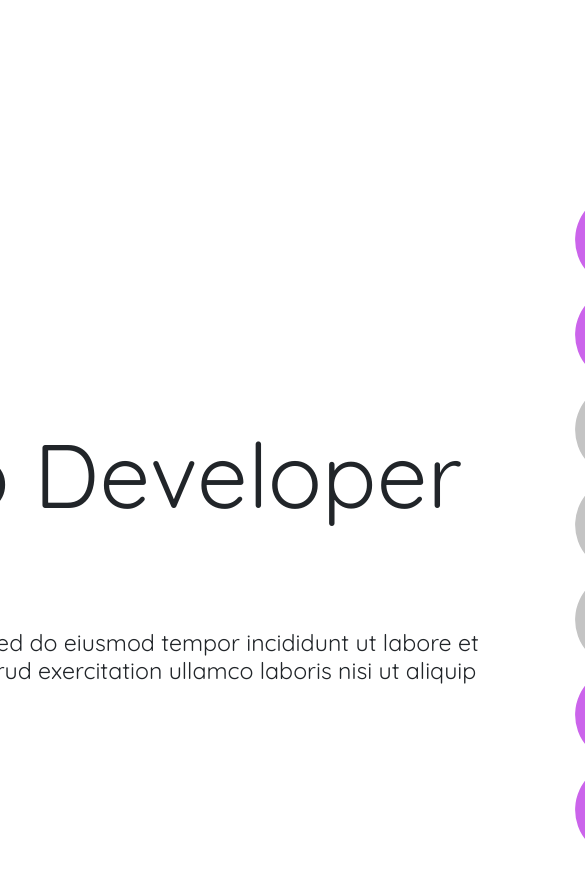
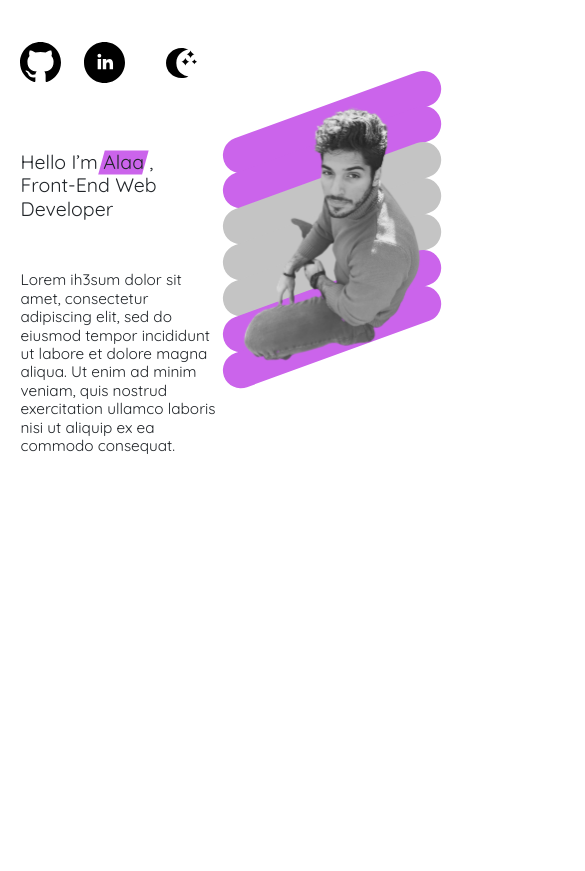
Before and after one commit to d4x3d/Portfolio, a React (Create React App) app: page / in a window 390 px wide. Shown: the top 871 px of the page, 585 px wide, since content can reach past the window. After the commit the page ends 844 px from the top, so only its background shows below. Built offline with nearby package versions, Linux system fonts and the light colour scheme.

Commit message:
handle style responsive

```diff
--- a/src/assets/App.scss
+++ b/src/assets/App.scss
@@ -1,14 +1,37 @@
 @import url("https://fonts.googleapis.com/css2?family=Quicksand&display=swap");
+@import "../index.scss";
+
+*,
+*::after,
+*::before {
+  margin: 0;
+  padding: 0;
+  box-sizing: border-box;
+}
+
+html {
+  font-size: 62.5%;
+
+  @include respond(tab-port) {
+    font-size: 50%;
+  }
+
+  @include respond(phone) {
+    font-size: 32%;
+  }
+}
 
 body {
   margin: 0;
   padding: 0;
   font-family: $font-family;
-  box-sizing: border-box;
-  margin-left: 133px;
+  font-weight: 400;
+  font-size: 1.6rem;
 }
 
-html {
-  margin: 0;
-  padding: 0;
+.ml-4 {
+  margin-left: 4rem;
 }
+.mr-4 {
+  margin-right: 4rem;
+}
--- a/src/assets/globals/_variables.scss
+++ b/src/assets/globals/_variables.scss
@@ -1,4 +1,4 @@
 $font-family: "Quicksand";
 $main-grey: #c4c4c4;
 $main-purple: #cb64eb;
-$intros-fz: 90px;
+$intros-fz: 5vw;
--- /dev/null
+++ b/src/assets/mixin/_media-query.scss
@@ -0,0 +1,27 @@
+@mixin respond($breakpoint) {
+  @if $breakpoint == phone {
+    @media (max-width: 60rem) {
+      @content;
+    }
+  }
+  @if $breakpoint == tab {
+    @media (max-width: 40rem) {
+      @content;
+    }
+  }
+  @if $breakpoint == tab-port {
+    @media (max-width: 90rem) {
+      @content;
+    }
+  }
+  @if $breakpoint == tab-land {
+    @media (max-width: 120rem) {
+      @content;
+    }
+  }
+  @if $breakpoint == pig-desktop {
+    @media (min-width: 180rem) {
+      @content;
+    }
+  }
+}
--- a/src/components/MainPage/MainBody/MainBody.js
+++ b/src/components/MainPage/MainBody/MainBody.js
@@ -9,7 +9,7 @@ function MainBody() {
           Front-End Web Developer
         </h1>
       </div>
-      <div className="main-details">
+      <div className="main-details d-block md-3">
         <h3 className="main-details__text">
           Lorem ih3sum dolor sit amet, consectetur adipiscing elit, sed do
           eiusmod tempor incididunt ut labore et dolore magna aliqua. Ut enim ad
--- a/src/components/MainPage/MainBody/MainBody.scss
+++ b/src/components/MainPage/MainBody/MainBody.scss
@@ -9,7 +9,6 @@ h1 {
 }
 
 .roteted::after {
-  margin-left: 5px;
   display: block;
   content: "";
   position: absolute;
@@ -23,11 +22,12 @@ h1 {
 }
 
 .main-title {
-  margin-bottom: 100px;
-  margin-top: 130px;
+  margin-bottom: 10rem;
+  margin-top: 13rem;
 }
 
 .main-details {
-  width: 1100px;
-  height: 180px;
+  &__text {
+    font-size: 3rem !important;
+  }
 }
--- a/src/components/MainPage/MainPage.js
+++ b/src/components/MainPage/MainPage.js
@@ -6,12 +6,14 @@ import PortfolioPic from "./PortfolioPic/PortfolioPic";
 
 function MainPage() {
   return (
-    <div className="main-page d-flex justify-content-center">
-      <div className="introduction">
-        <SocialMediaContainer />
-        <MainBody />
+    <div className="d-flex align-items-center">
+      <div>
+        <div className="ml-4">
+          <SocialMediaContainer />
+          <MainBody />
+        </div>
       </div>
-      <div>
+      <div className="d-flex align-items-center mr-4">
         <PortfolioPic />
       </div>
     </div>
--- a/src/components/MainPage/MainPage.scss
+++ b/src/components/MainPage/MainPage.scss
@@ -1,7 +1,3 @@
-.main-page {
-  margin-right: 50px;
-
-  .introduction {
-    margin-right: 80px;
-  }
+.introduction {
+  // padding-left: 0px;
 }
--- a/src/components/MainPage/PortfolioPic/PortfolioPic.js
+++ b/src/components/MainPage/PortfolioPic/PortfolioPic.js
@@ -11,8 +11,8 @@ function PortfolioPic() {
       <div className="rectangle"></div>
       <div className="rectangle purple"></div>
       <div className="rectangle purple"></div>
-      <div className="portfolio-img">
-        <img src={Portfolio} />
+      <div className="portfolio-img d-flex align-items-center">
+        <img className="portolio-img" src={Portfolio} />
       </div>
     </div>
   );
--- a/src/components/MainPage/PortfolioPic/PortfolioPic.scss
+++ b/src/components/MainPage/PortfolioPic/PortfolioPic.scss
@@ -1,14 +1,13 @@
 @import "../../../assets/Main.scss";
 
 .pic-container {
-  margin-top: 118px;
   position: relative;
 
   .rectangle {
-    width: 530px;
-    height: 95px;
+    width: 45rem;
+    height: 7rem;
     background-color: $main-grey;
-    border-radius: 50px;
+    border-radius: 5rem;
     transform: rotate(-20deg);
   }
   .purple {
@@ -19,4 +18,8 @@
     position: absolute;
     top: 0;
   }
+
+  .portolio-img {
+    width: 45rem;
+  }
 }
--- a/src/components/MainPage/SocialMediaContainer/SocialMediaContainer.scss
+++ b/src/components/MainPage/SocialMediaContainer/SocialMediaContainer.scss
@@ -1,12 +1,18 @@
 .socail-medias {
-  margin-right: 170px;
-  margin-top: 83px;
+  margin-right: 4rem;
+  margin-top: 8.3rem;
 }
 
 .github-icon {
-  margin-right: 44px;
+  margin-right: 4.4rem;
+  width: 8rem;
+}
+
+.linkedin-icon {
+  width: 8rem;
 }
 
 .dark-mode {
-  margin-left: 170px;
+  margin-left: 8rem;
+  width: 6rem;
 }
--- a/src/index.js
+++ b/src/index.js
@@ -1,6 +1,7 @@
 import React from "react";
 import ReactDOM from "react-dom";
 import App from "./App";
+import "./index.scss";
 import reportWebVitals from "./reportWebVitals";
 
 ReactDOM.render(
--- /dev/null
+++ b/src/index.scss
@@ -0,0 +1,2 @@
+@import "./assets/globals/variables";
+@import "./assets/mixin/media-query";
```
Also changed, not shown: src/images/portfolio.svg.
